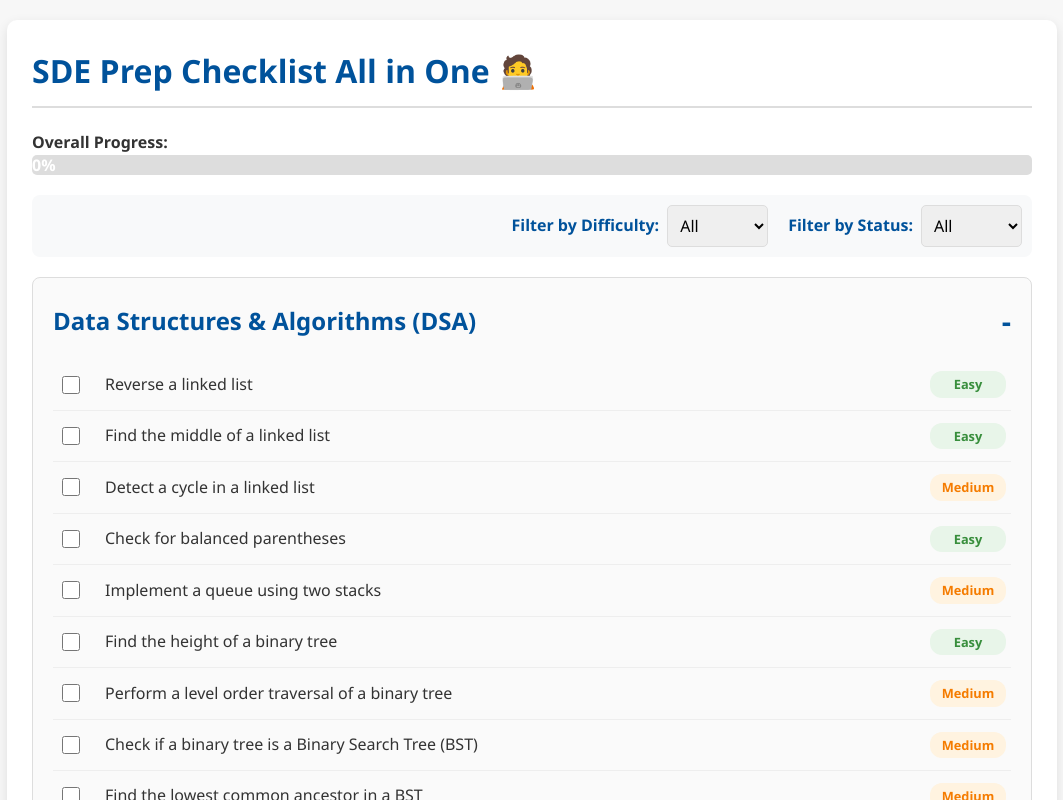
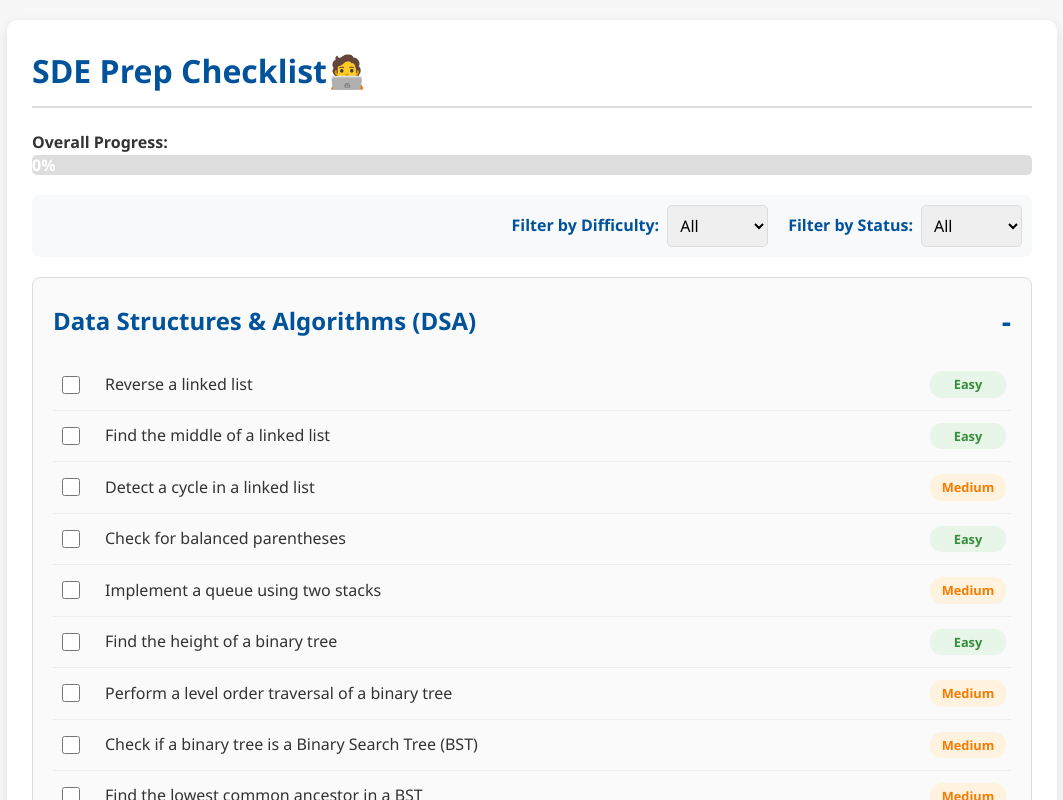
Before and after one commit to avismic/sde-prep, a React (Vite) app: page / in a window 1280 px wide. Shown: the top 800 px of the page, without its empty margins (108-1171 px from the left). Built offline with nearby package versions, Linux system fonts and the light colour scheme.

Commit message:
changed title

```diff
--- a/src/App.jsx
+++ b/src/App.jsx
@@ -79,7 +79,7 @@ function App() {
 
     return (
         <div className="app-container">
-            <h1>SDE Prep Checklist All in One 🧑‍💻</h1>
+            <h1>SDE Prep Checklist🧑‍💻</h1>
             <ProgressBar value={calculateOverallProgress()} />
 
             <div className="filter-controls">
```
